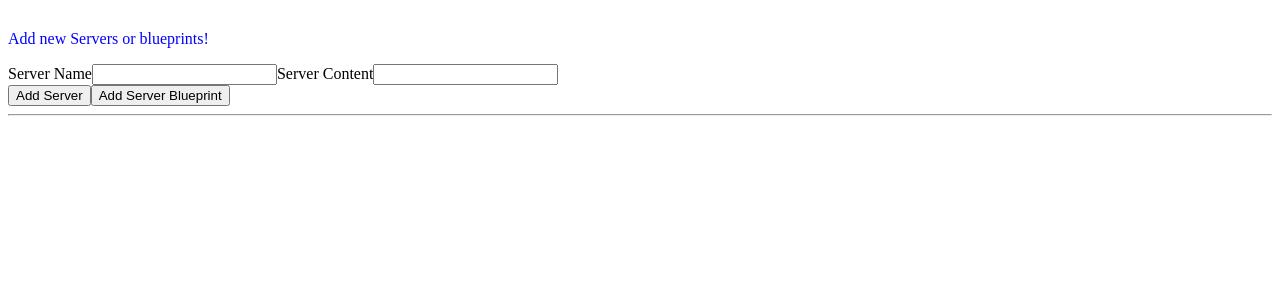
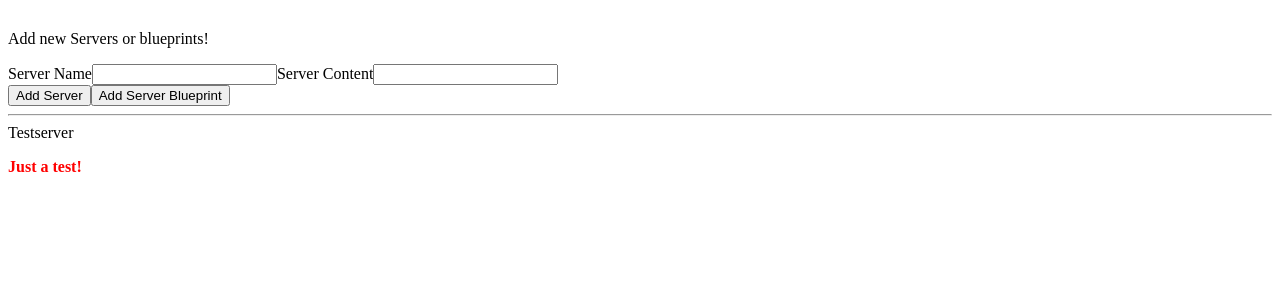
Before and after one commit to msrecec/secondApp, an Angular app: page / in a window 1280 px wide. Shown: the top 300 px of the page. Built offline with nearby package versions, Linux system fonts and the light colour scheme.

Commit message:
added alias

```diff
--- a/src/app/app.component.html
+++ b/src/app/app.component.html
@@ -1,28 +1,10 @@
 <div class="container">
-  <div class="row">
-    <div class="col-xs-12">
-      <p>Add new Servers or blueprints!</p>
-      <label>Server Name</label>
-      <input type="text" class="form-control" [(ngModel)]="newServerName">
-      <label>Server Content</label>
-      <input type="text" class="form-control" [(ngModel)]="newServerContent">
-      <br>
-      <button class="btn btn-primary" (click)="onAddServer()">Add Server</button>
-      <button class="btn btn-primary" (click)="onAddBlueprint()">Add Server Blueprint</button>
-    </div>
-  </div>
+  <app-cockpit></app-cockpit>
   <hr>
   <div class="row">
     <div class="col-xs-12">
-      <div class="panel panel-default" *ngFor="let element of serverElements">
-        <div class="panel-heading">{{ element.name }}</div>
-        <div class="panel-body">
-          <p>
-            <strong *ngIf="element.type === 'server'" style="color: red">{{ element.content }}</strong>
-            <em *ngIf="element.type === 'blueprint'">{{ element.content }}</em>
-          </p>
-        </div>
-      </div>
+      <app-server-element *ngFor="let serverElement of serverElements" [srvElement]='serverElement'>
+      </app-server-element>
     </div>
   </div>
 </div>
--- a/src/app/app.component.ts
+++ b/src/app/app.component.ts
@@ -6,23 +6,7 @@
   styleUrls: ['./app.component.css'],
 })
 export class AppComponent {
-  serverElements = [];
-  newServerName = '';
-  newServerContent = '';
-
-  onAddServer() {
-    this.serverElements.push({
-      type: 'server',
-      name: this.newServerName,
-      content: this.newServerContent,
-    });
-  }
-
-  onAddBlueprint() {
-    this.serverElements.push({
-      type: 'blueprint',
-      name: this.newServerName,
-      content: this.newServerContent,
-    });
-  }
+  serverElements = [
+    { type: 'server', name: 'Testserver', content: 'Just a test!' },
+  ];
 }
--- a/src/app/app.module.ts
+++ b/src/app/app.module.ts
@@ -3,9 +3,11 @@
 import { FormsModule } from '@angular/forms';
 
 import { AppComponent } from './app.component';
+import { CockpitComponent } from './cockpit/cockpit.component';
+import { ServerElementComponent } from './server-element/server-element.component';
 
 @NgModule({
-  declarations: [AppComponent],
+  declarations: [AppComponent, CockpitComponent, ServerElementComponent],
   imports: [BrowserModule, FormsModule],
   providers: [],
   bootstrap: [AppComponent],
--- /dev/null
+++ b/src/app/cockpit/cockpit.component.html
@@ -0,0 +1,12 @@
+<div class="row">
+  <div class="col-xs-12">
+    <p>Add new Servers or blueprints!</p>
+    <label>Server Name</label>
+    <input type="text" class="form-control" [(ngModel)]="newServerName">
+    <label>Server Content</label>
+    <input type="text" class="form-control" [(ngModel)]="newServerContent">
+    <br>
+    <button class="btn btn-primary" (click)="onAddServer()">Add Server</button>
+    <button class="btn btn-primary" (click)="onAddBlueprint()">Add Server Blueprint</button>
+  </div>
+</div>
--- /dev/null
+++ b/src/app/cockpit/cockpit.component.ts
@@ -0,0 +1,31 @@
+import { Component, Input, OnInit } from '@angular/core';
+
+@Component({
+  selector: 'app-cockpit',
+  templateUrl: './cockpit.component.html',
+  styleUrls: ['./cockpit.component.css'],
+})
+export class CockpitComponent implements OnInit {
+  newServerName = '';
+  newServerContent = '';
+
+  constructor() {}
+
+  ngOnInit(): void {}
+
+  onAddServer() {
+    this.serverElements.push({
+      type: 'server',
+      name: this.newServerName,
+      content: this.newServerContent,
+    });
+  }
+
+  onAddBlueprint() {
+    this.serverElements.push({
+      type: 'blueprint',
+      name: this.newServerName,
+      content: this.newServerContent,
+    });
+  }
+}
--- /dev/null
+++ b/src/app/server-element/server-element.component.html
@@ -0,0 +1,9 @@
+<div class="panel panel-default">
+  <div class="panel-heading">{{ element.name }}</div>
+  <div class="panel-body">
+    <p>
+      <strong *ngIf="element.type === 'server'" style="color: red">{{ element.content }}</strong>
+      <em *ngIf="element.type === 'blueprint'">{{ element.content }}</em>
+    </p>
+  </div>
+</div>
--- /dev/null
+++ b/src/app/server-element/server-element.component.ts
@@ -0,0 +1,18 @@
+import { Component, Input, OnInit } from '@angular/core';
+
+@Component({
+  selector: 'app-server-element',
+  templateUrl: './server-element.component.html',
+  styleUrls: ['./server-element.component.css'],
+})
+export class ServerElementComponent implements OnInit {
+  @Input('srvElement') element: {
+    type: string;
+    name: string;
+    content: string;
+  };
+
+  constructor() {}
+
+  ngOnInit(): void {}
+}
```
Also changed, not shown: src/app/cockpit/cockpit.component.css (added), src/app/server-element/server-element.component.css (added), 1 other file (tests, documents, lock files or other folders).
